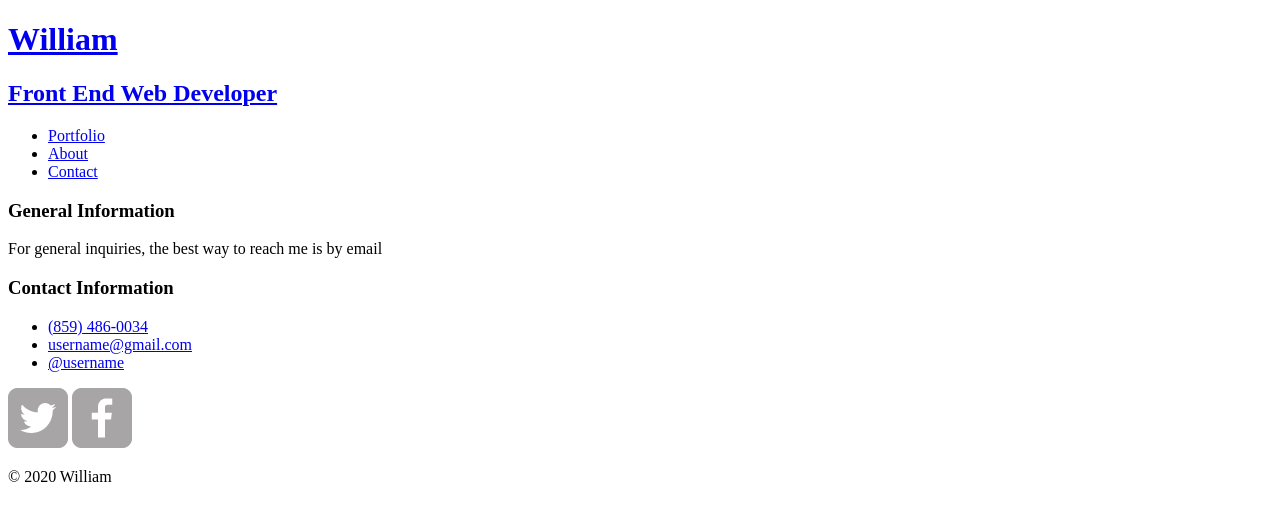
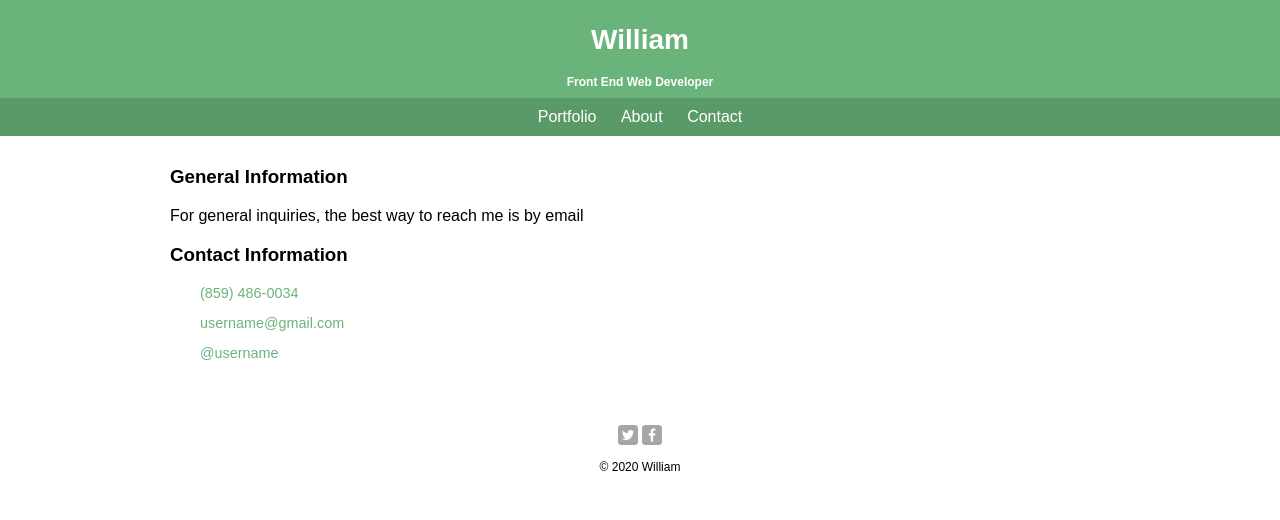
Before and after one commit to wcrich01/portfolio_fe_sp_20, a plain HTML site: page contact.html in a window 1280 px wide. Drawn offline with Linux system fonts and the light colour scheme.

Commit message:
added css folder with main and reponsive files, added ids and classes to html files

```diff
--- a/contact.html
+++ b/contact.html
@@ -5,13 +5,15 @@
 <head>
     <meta charset="utf-8">
     <title>William | Front End Web Developer</title>
+    <link rel="stylesheet" href="css/main.css">
+    <link rel="stylesheet" href="css/responsive.css">
 </head>
 
 <body>
     <!-- Start of Header -->
     <header>
         <!--  Clickable Links  -->
-        <a href="index.html">
+        <a href="index.html" id="logo">
             <h1>William</h1>
             <h2>Front End Web Developer</h2>
         </a>
@@ -26,7 +28,7 @@
                     <a href="about.html">About</a>
                 </li>
                 <li>
-                    <a href="contact.html">Contact</a>
+                    <a href="contact.html" class="selected">Contact</a>
                 </li>
             </ul>
         </nav>
@@ -34,17 +36,17 @@
     </header>
     <!--End of Header -->
 
-    <div>
-        <section>
+    <div id="wrapper">
+        <section id="primary">
             <h3>General Information</h3>
             <p>For general inquiries, the best way to reach me is by email</p>
         </section>
-        <section>
+        <section id="secondary">
             <h3>Contact Information</h3>
-            <ul>
-                <li><a href="tel:8594860034">(859) 486-0034</a></li>
-                <li><a href="mailto:test@test.com">username@gmail.com</a></li>
-                <li><a href="http://www.twitter.com" target="_blank">@username</a></li>
+            <ul class="contact-info">
+                <li class="phone"><a href="tel:8594860034">(859) 486-0034</a></li>
+                <li class="mail"><a href="mailto:test@test.com">username@gmail.com</a></li>
+                <li class="twitter"><a href="http://www.twitter.com" target="_blank">@username</a></li>
             </ul>
         </section>
 
@@ -53,8 +55,8 @@
 
     <!--Start of Footer -->
     <footer>
-        <a href="http://www.twitter.com" target="_blank"><img src="img/twitter-wrap.png"></a>
-        <a href="http://www.facebook.com" target="_blank"><img src="img/facebook-wrap.png"></a>
+        <a href="http://www.twitter.com" target="_blank"><img src="img/twitter-wrap.png" class = social-icon></a>
+        <a href="http://www.facebook.com" target="_blank"><img src="img/facebook-wrap.png" class = social-icon></a>
         <p>&copy; 2020 William</p>
     </footer>
     <!--End of Footer -->
--- /dev/null
+++ b/css/main.css
@@ -0,0 +1,195 @@
+/***************
+GENERAL
+***************/
+body {
+    font-family: 'Montserrat', sans-serif;
+    margin: 0px;
+}
+
+#wrapper {
+    max-width: 940px;
+    margin: 0 auto;
+    padding: 0 5%;
+}
+
+a {
+    text-decoration: none;
+}
+
+h1 {
+    font-size: 1.75em;
+    font-weight: 700;
+}
+
+h2 {
+    font-size: 0.75em;
+    margin: -5 0 0;
+}
+
+h3 {
+    margin: 0 0 1 em 0;
+}
+
+img {
+    max-width: 100%;
+}
+
+/**************
+HEADER
+**************/
+header {
+    float left;
+    width: 100%;
+    margin: 0 0 30px 0;
+    padding: 5px 0 0 0;
+}
+
+#logo {
+    text-align: center;
+}
+
+
+/**************
+NAVIGATION
+**************/
+nav {
+    text-align: center;
+    padding: 10px 0;
+}
+
+nav ul {
+    list-style: center;
+    margin: 0 10px;
+    padding: 0;
+}
+
+
+nav li {
+    display: inline-block;
+}
+
+nav a {
+    padding: 15px 10px;
+}
+
+/**************
+FOOTER
+**************/
+
+footer {
+    text-align: center;
+    font-size: 0.75em;
+    padding-top: 50px;
+    clear: both;
+}
+
+.social-icon {
+    width: 20px;
+    height: 20px;
+    margin:0px;
+}
+
+/**************
+PORFOLIO PAGE
+**************/
+
+#gallery {
+    list-style: none;
+    margin: 0;
+    padding: 0;
+}
+
+#gallery li {
+    float: left;
+    width: 45%;
+    margin: 2.5%;
+    background-color: #f5f5f5;
+    color: #bdc3c7;
+}
+
+#gallery li p {
+    margin: 0;
+    padding: 5%;
+    font-size: 0.75em;
+}
+
+/**************
+ABOUT PAGE
+**************/
+
+.profile-photo {
+    margin: 0 auto 30px;
+    max-width: 150px;
+    display: block;
+    border-radius: 100%;
+}
+
+
+/**************
+CONTACT PAGE
+**************/
+
+.contact-info {
+    list-style: none;
+    padding: 0;
+    margin: 0;
+    font-size: .9em;
+}
+
+.contact-info a {
+    display: block;
+    min-height: 20px;
+    background-size: 20px 20px;
+    padding: 0 0 0 30px;
+    margin: 0 0 10px;
+    background-repeat: no-repeat;
+}
+
+contact-info li.phone a {
+    background-image: url('../img/phone.png')
+}
+
+contact-info li.mail a {
+    background-image: url('../img/mail.png')
+}
+
+contact-info li.twitter a {
+    background-image: url('../img/twitter.png')
+}
+
+/**************
+COLORS
+**************/
+
+body {
+    background-color: #fff;
+}
+
+header {
+    background: #6ab47b;
+    border-color: #599a68;
+}
+
+/* NAV BACKGROUND ON MOBILE */
+nav {
+    background: #599a68;
+}
+
+
+/* LOGO COLOR */
+h1, h2 {
+    color: #fff;
+}
+
+/* LINKS */
+a {
+    color: #6ab47b;
+}
+
+nav a, nav a:visited {
+    color: #fff;
+}
+
+nav a:hover, nav a:selected {
+    color: #32673f;
+}
```
Also changed, not shown: about.html (+7 -5 lines), index.html (+8 -6 lines), css/responsive.css (added).
